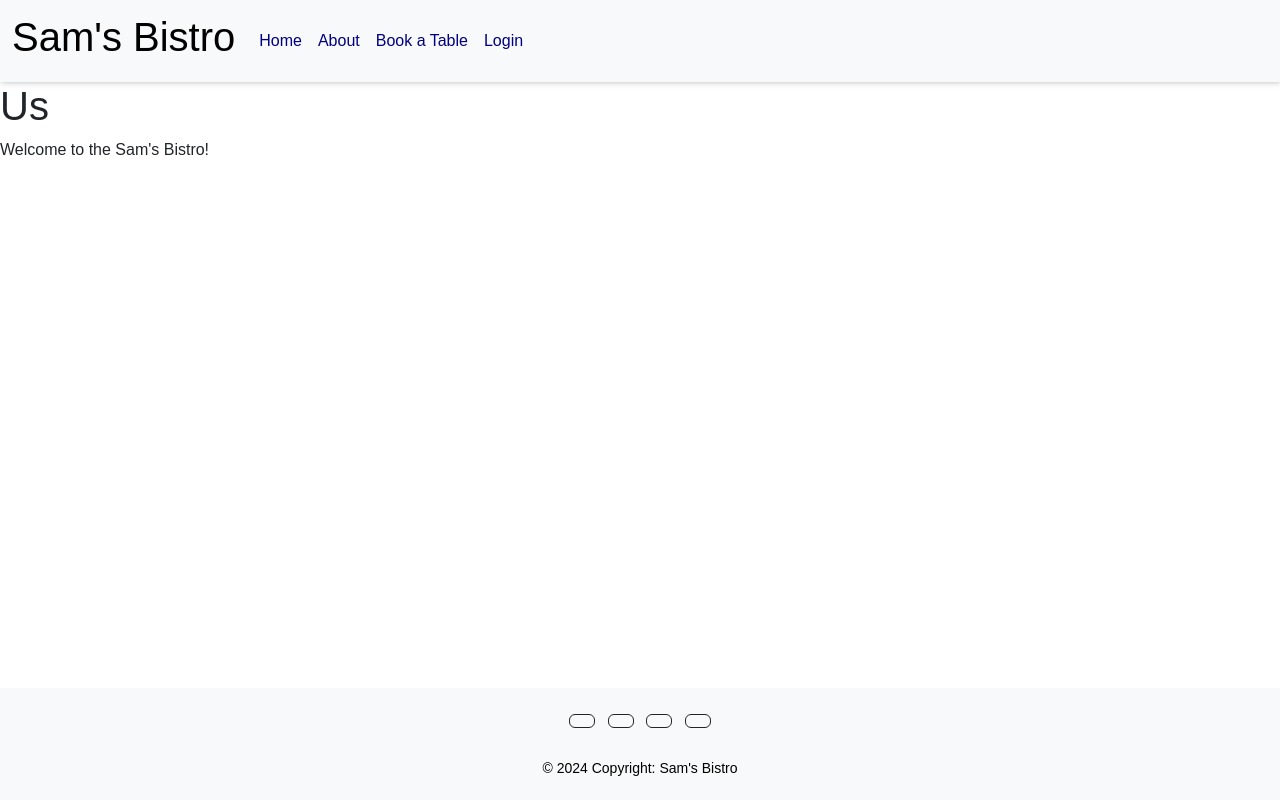
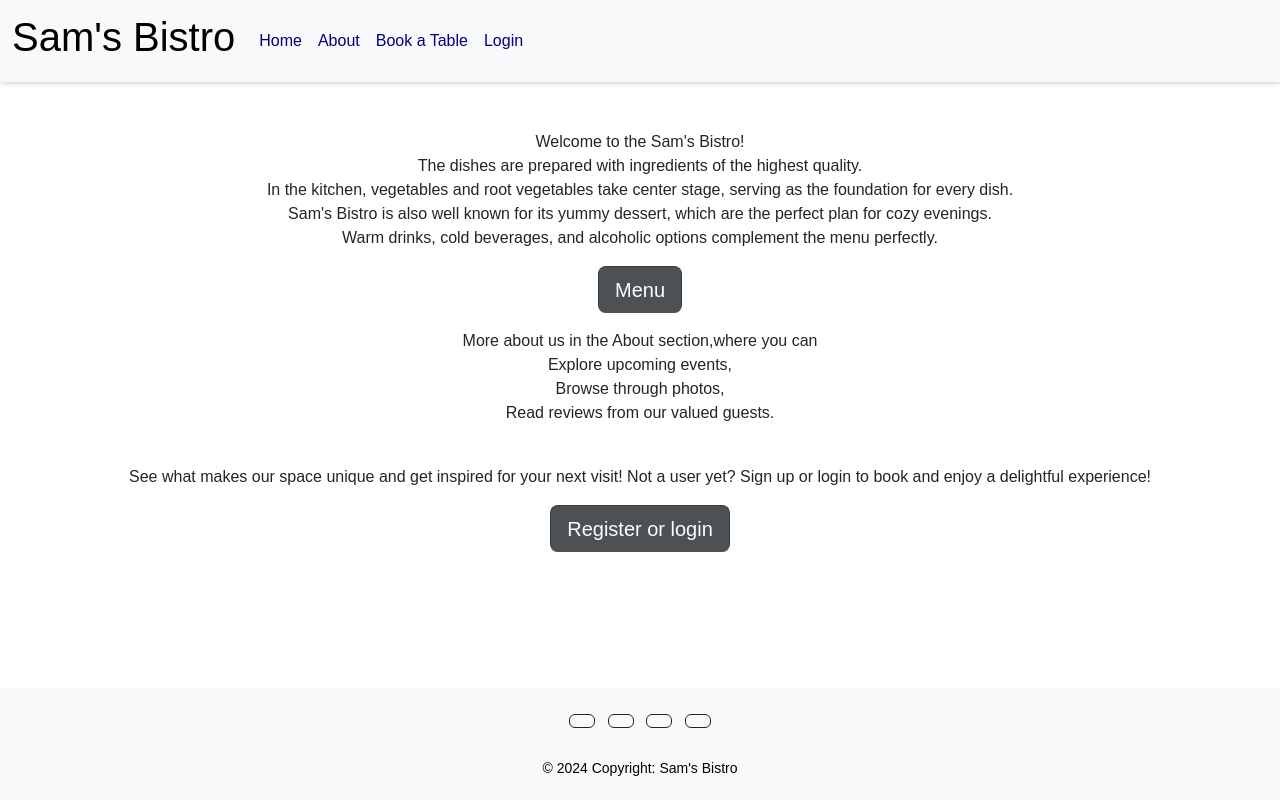
Before and after one commit to Sammy92dec/boky-pp4, a Django app: page / in a window 1280 px wide. Run offline with Django 4.2, Linux system fonts and the light colour scheme.

Commit message:
Add texts to the home page and buttons to manage to other pages

```diff
--- a/static/css/style.css
+++ b/static/css/style.css
@@ -12,7 +12,10 @@ body {
     display: flex;
     flex-direction: column;
     font-family: 'Kanit', sans-serif;
+    height: 100%;
+    margin: 0;
 }
+
 
 /* Header*/
 .navbar {
@@ -29,9 +32,15 @@ h1, h2, h3, h4, h5, h6 {
     font-family: 'Kanit', sans-serif;
 }
 
+/* main */
 main {
     flex: 1 0 auto;
     background-color: white;
+}
+
+button {
+    margin: 0;
+    padding: 5px;
 }
 
 /* Logo */
--- a/templates/base.html
+++ b/templates/base.html
@@ -63,12 +63,33 @@
     </nav>
 
     <!-- Main content block -->
+
         {% block content %}
-    <h1>Us</h1>
-    <p>Welcome to the Sam's Bistro! </p>
+    <main class="text-center mt-5">
+    <p>Welcome to the Sam's Bistro!
+    <br>The dishes are prepared with ingredients of the highest quality.
+    <br>In the kitchen, vegetables and root vegetables take center stage, serving as the foundation for every dish.
+    <br>Sam's Bistro is also well known for its yummy dessert, which are the perfect plan for cozy evenings.
+    <br>Warm drinks, cold beverages, and alcoholic options complement the menu perfectly.</p>
+    <a href="#" class="btn btn-dark btn-lg active mb-3" role="button" aria-pressed="true">Menu</a>
 
     <!-- Additional content for the About page -->
+    <section>
+    <p> More about us in the About section,where you can
+
+         <br> Explore upcoming events,
+         <br> Browse through photos,
+         <br> Read reviews from our valued guests.</p><br>
+
+    <p>See what makes our space unique and get inspired for your next visit! Not a user yet? Sign up or login to book and enjoy a delightful experience!</p>
+    <a href="#" class="btn btn-dark btn-lg active" role="button" aria-pressed="true">Register or login</a>
+
+
+    </section>
+
+    </main>
     {% endblock %}
+
 
     <!-- Footer -->
 <footer class="bg-light text-center text-white mt-auto color">
```
